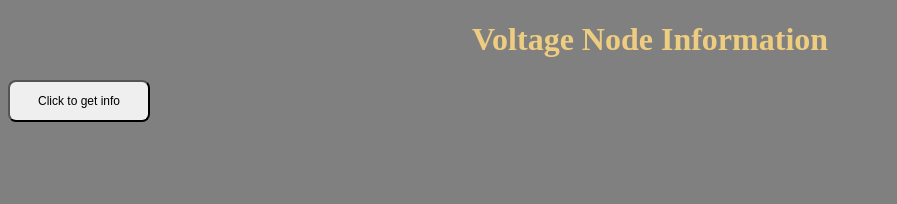
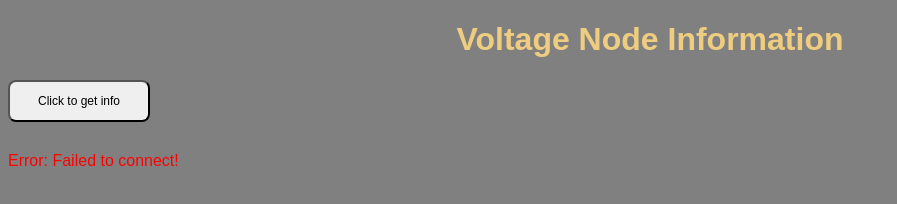
Before and after one commit to dmcarrington/Node_Project, a website: page index.html in a window 1280 px wide. Both pictures are taken after a click on the button "Click to get info". Shown: the whole page, without its empty margins (0-897 px from the left). Drawn offline with Linux system fonts and the light colour scheme; no server answers.

Commit message:
handle failure to connect to server

```diff
--- a/client.js
+++ b/client.js
@@ -10,6 +10,7 @@ function checkForExistingElement(nodeInfo) {
 
 // get details of your node and then display them
 function displayDetails(data) {
+  if (data) {
     const nodeInfo = data;
     checkForExistingElement(data);
     const container = document.createElement("div");
@@ -31,13 +32,23 @@ function displayDetails(data) {
       node.appendChild(textSpan);
       container.appendChild(node);
     }
+  } else {
+    const container = document.createElement("div");
+    container.setAttribute("class", "errorMessage");
+    container.appendChild(document.createTextNode("Error: Failed to connect!"));
+    document.body.appendChild(container);
+  }
 }
 
 // Helper funtion to fetch JSON response from our server
 async function fetchAsync(url) {
+  try {
     let response = await fetch(url);
     let data = await response.json();
     return data;
+  } catch (error) {
+    return null;
+  }
 }
 
 // Fetch node details over API via our local server, and update the display
--- a/mystyle.css
+++ b/mystyle.css
@@ -1,5 +1,6 @@
 body {
   background-color: gray;
+  font-family: Arial, Helvetica, sans-serif;
 }
 
 h1 {
@@ -30,3 +31,7 @@ h1 {
   font-size: 12px;
   margin-bottom: 12px;
 }
+
+.errorMessage {
+  color: red;
+}
```
Lines whose indentation alone changed are shown as unchanged.
